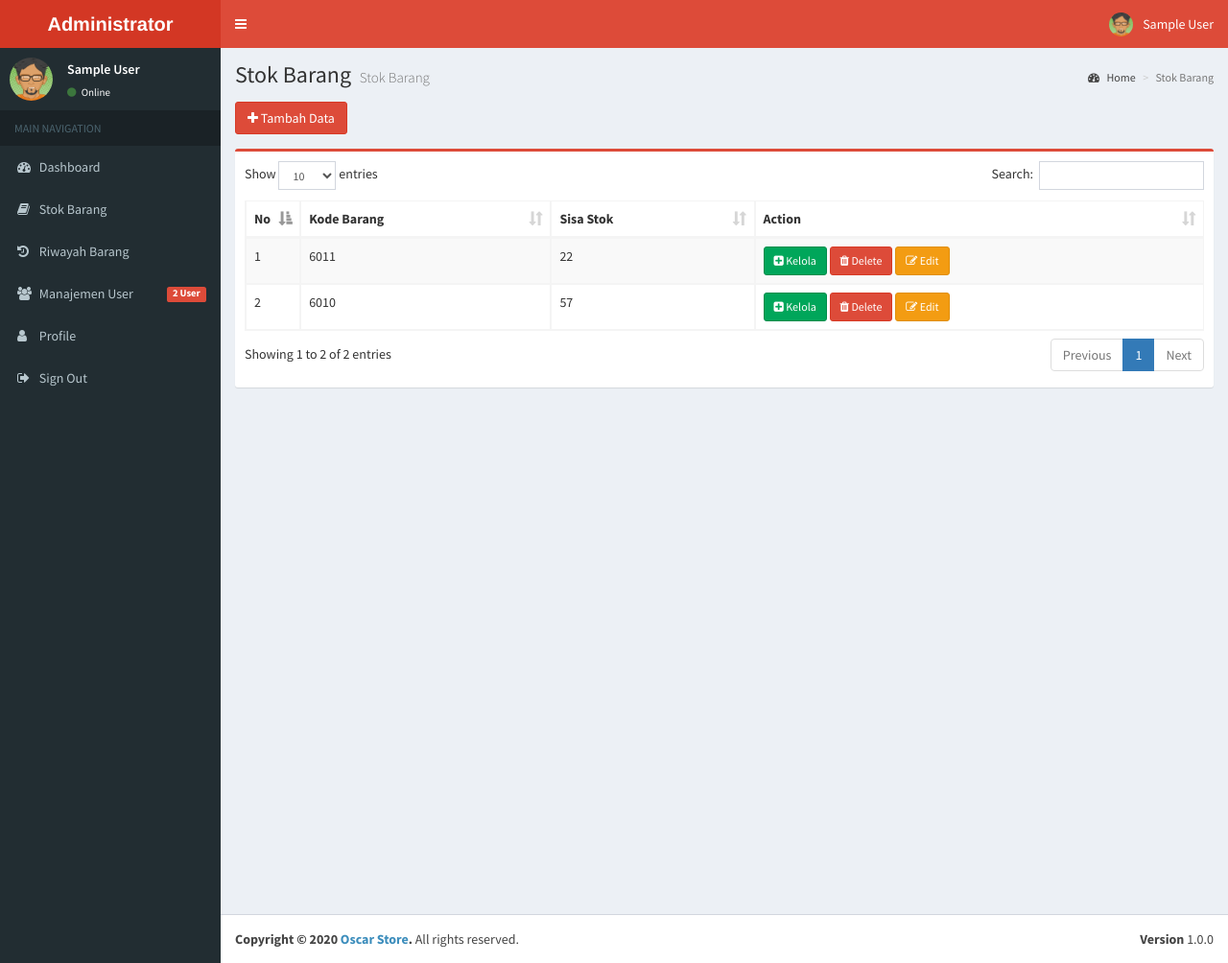
After one commit to nurmuhaidi/stok-barang, a CodeIgniter app: page /stok/index.php/admin/barang in a window 1280 px wide. The commit adds this page. Shown: the whole page at 96% size. Run offline with CodeIgniter, Linux system fonts and the light colour scheme; the visitor is signed in with stand-in values (Sample User, id 1); data comes from the database, SQL or seed files in the repository; both versions use the stored data as it was after the commit; some libraries are stand-ins or nearby versions.

Commit message:
CRUD menu stok barang

```diff
--- /dev/null
+++ b/application/controllers/admin/Barang.php
@@ -0,0 +1,68 @@
+<?php
+defined('BASEPATH') OR exit('No direct script access allowed');
+
+class Barang extends CI_Controller {
+
+    public function __construct()
+    {
+        parent::__construct();
+        if(!$this->session->userdata('id')){
+            redirect('index.php/welcome');
+        }
+    }
+
+    public function index()
+    {
+        $data['title'] = 'Stok Barang';
+        $data['barang'] = $this->m_model->get('tb_barang')->result();
+        $this->load->view('admin/templates/header', $data);
+        $this->load->view('admin/templates/sidebar');
+        $this->load->view('admin/barang', $data);
+        $this->load->view('admin/templates/footer');
+    }
+
+    public function delete($id)
+    {
+        $where = array('id' => $id );
+
+        $this->m_model->delete($where, 'tb_barang');
+        $this->session->set_flashdata('pesan', 'Data berhasil dihapus!');
+        redirect('index.php/admin/barang');
+    }
+
+    public function insert()
+    {
+        date_default_timezone_set('Asia/Jakarta');
+        $kode       = $_POST['kode'];
+        $stok       = $_POST['stok'];
+        $createDate = date('Y-m-d H:i:s');
+
+        $data = array(
+            'kode'      => $kode,
+            'stok'      => $stok,
+            'createDate' => $createDate
+        );
+
+        $this->m_model->insert($data, 'tb_barang');
+        $this->session->set_flashdata('pesan', 'Data berhasil ditambahkan!');
+        redirect('index.php/admin/barang');
+    }
+
+    public function update()
+    {
+        $id     = $_POST['id'];
+        $kode   = $_POST['kode'];
+        $stok   = $_POST['stok'];
+
+        $data = array(
+            'kode' => $kode,
+            'stok' => $stok
+        );
+
+        $where = array('id' => $id);
+
+        $this->m_model->update($where, $data, 'tb_barang');
+        $this->session->set_flashdata('pesan', 'Data berhasil diubah!');
+        redirect('index.php/admin/barang');
+    }
+}
--- /dev/null
+++ b/application/views/admin/barang.php
@@ -0,0 +1,129 @@
+  <!-- Content Wrapper. Contains page content -->
+  <div class="content-wrapper">
+    <!-- Content Header (Page header) -->
+    <section class="content-header">
+      <h1>
+        Stok Barang
+        <small>Stok Barang</small>
+      </h1>
+      <ol class="breadcrumb">
+        <li><a href="#"><i class="fa fa-dashboard"></i> Home</a></li>
+        <li class="active">Stok Barang</li>
+      </ol>
+    </section>
+
+    <!-- Main content -->
+    <section class="content">
+        <!-- Alert -->
+        <div class="flash-data" data-flashdata="<?php echo $this->session->flashdata('pesan') ?>"></div>
+
+        <!-- Tombol Tambah Data -->
+        <div class="btn btn-danger" data-toggle="modal" data-target="#tambahData">
+            <div class="fa fa-plus"></div> Tambah Data
+        </div>
+
+        <!-- Tabel Data -->
+        <div class="box box-danger" style="margin-top: 15px">
+            <div class="box-body">
+                <div class="table-responsive">
+                    <table class="table table-bordered table-hover table-striped" id="example1">
+                        <thead>
+                            <tr>
+                                <th width="5px">No</th>
+                                <th>Kode Barang</th>
+                                <th>Sisa Stok</th>
+                                <th>Action</th>
+                            </tr>
+                        </thead>
+                        <tbody>
+                            <?php
+                                $no = 1;
+                                foreach ($barang as $brg) {
+                            ?>
+                                <tr>
+                                    <td><?php echo $no++; ?></td>
+                                    <td><?php echo $brg->kode; ?></td>
+                                    <td><?php echo $brg->stok; ?></td>
+                                    <td>
+                                        <button class="btn btn-success btn-sm">
+                                            <div class="fa fa-plus-square"></div> Kelola
+                                        </button>
+                                        <a href="<?php echo base_url('index.php/admin/barang/delete/').$brg->id; ?>" class="btn btn-danger btn-sm tombol-yakin" data-isiData="Ingin menghapus data ini!">
+                                            <div class="fa fa-trash"></div> Delete
+                                        </a>
+                                        <button class="btn btn-warning btn-sm" data-toggle="modal" data-target="#editData<?php echo $brg->id; ?>">
+                                            <div class="fa fa-edit"></div> Edit
+                                        </button>
+                                    </td>
+                                </tr>
+                            <?php } ?>
+                        </tbody>
+                    </table>
+                </div>
+            </div>
+        </div>
+
+
+    </section>
+    <!-- /.content -->
+  </div>
+  <!-- /.content-wrapper -->
+
+  <!-- Modal Tambah Data -->
+  <div class="modal fade" id="tambahData" tabindex="-1" role="dialog" aria-labelledby="myModalLabel">
+    <div class="modal-dialog" role="document">
+      <div class="modal-content">
+        <div class="modal-header">
+          <button type="button" class="close" data-dismiss="modal" aria-label="Close"><span aria-hidden="true">&times;</span></button>
+          <h4 class="modal-title" id="myModalLabel"><div class="fa fa-plus"></div> Tambah Data</h4>
+        </div>
+        <form action="<?php echo base_url('index.php/admin/barang/insert') ?>" method="POST">
+          <div class="modal-body">
+            <div class="form-group">
+                <label>Kode Barang</label>
+                <input type="text" class="form-control" name="kode" placeholder="Kode Barang" required>
+            </div>
+            <div class="form-group">
+                <label>Sisa Stok</label>
+                <input type="number" class="form-control" name="stok" placeholder="Sisa Stok" required>
+            </div>
+          </div>
+          <div class="modal-footer">
+            <button type="reset" class="btn btn-danger"><div class="fa fa-trash"></div> Reset</button>
+            <button type="submit" class="btn btn-primary"><div class="fa fa-save"></div> Save</button>
+          </div>
+        </form>
+      </div>
+    </div>
+  </div>
+
+  <!-- Modal Edit Data -->
+  <?php foreach ($barang as $brg) { ?>
+    <div class="modal fade" id="editData<?php echo $brg->id ?>" tabindex="-1" role="dialog" aria-labelledby="myModalLabel">
+        <div class="modal-dialog" role="document">
+            <div class="modal-content">
+                <div class="modal-header">
+                <button type="button" class="close" data-dismiss="modal" aria-label="Close"><span aria-hidden="true">&times;</span></button>
+                <h4 class="modal-title" id="myModalLabel"><div class="fa fa-edit"></div> Edit Data</h4>
+                </div>
+                <form action="<?php echo base_url('index.php/admin/barang/update') ?>" method="POST">
+                <div class="modal-body">
+                    <div class="form-group">
+                        <label>Kode Barang</label>
+                        <input type="hidden" name="id" value="<?php echo $brg->id; ?>">
+                        <input type="text" class="form-control" name="kode" placeholder="Kode Barang" value="<?php echo $brg->kode; ?>" required>
+                    </div>
+                    <div class="form-group">
+                        <label>Sisa Stok</label>
+                        <input type="number" class="form-control" name="stok" placeholder="Sisa Stok" value="<?php echo $brg->stok; ?>" required>
+                    </div>
+                </div>
+                <div class="modal-footer">
+                    <button type="reset" class="btn btn-danger"><div class="fa fa-trash"></div> Reset</button>
+                    <button type="submit" class="btn btn-primary"><div class="fa fa-save"></div> update</button>
+                </div>
+                </form>
+            </div>
+        </div>
+    </div>
+  <?php } ?>
--- a/application/views/admin/templates/sidebar.php
+++ b/application/views/admin/templates/sidebar.php
@@ -22,14 +22,14 @@
         </li>
 
         <li class="treeview">
-          <a href="<?php echo base_url('') ?>">
-            <i class="fa fa-envelope"></i> <span>Stok Barang</span>
+          <a href="<?php echo base_url('index.php/admin/barang') ?>">
+            <i class="fa fa-book"></i> <span>Stok Barang</span>
           </a>
         </li>
 
         <li class="treeview">
           <a href="<?php echo base_url('') ?>">
-            <i class="fa fa-inbox"></i> <span>Riwayah Barang</span>
+            <i class="fa fa-history"></i> <span>Riwayah Barang</span>
           </a>
         </li>
 
```
Also changed, not shown: database/stok.sql (+10 -2 lines).
